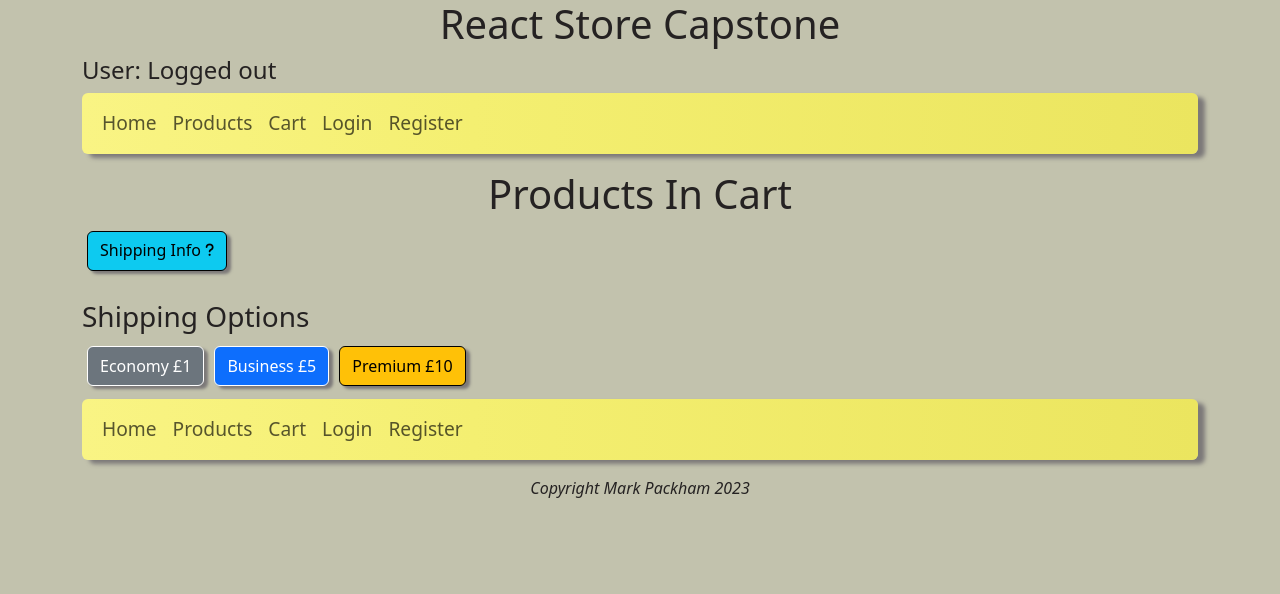
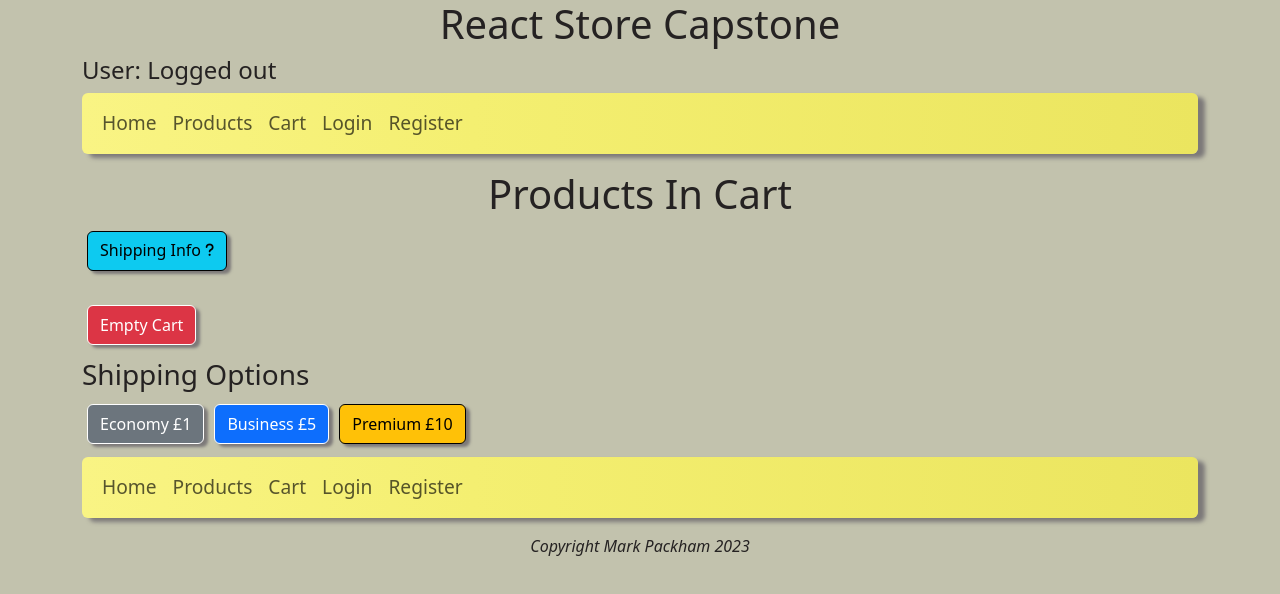
Before and after one commit to markpackham/HyperionDevReact-AppCapstoneProject, a React (Vite) app in the folder reactStoreCapstoneProject/: page /cart in a window 1280 px wide. Shown: the top 594 px of the page. Built offline with nearby package versions, Linux system fonts and the light colour scheme.

Commit message:
Fully empty cart

```diff
--- a/reactStoreCapstoneProject/src/components/products/Cart.jsx
+++ b/reactStoreCapstoneProject/src/components/products/Cart.jsx
@@ -1,13 +1,21 @@
-import { useSelector } from "react-redux";
+import { useDispatch, useSelector } from "react-redux";
 import CartItem from "./CartItem";
 import ShippingHelpInfo from "./ShippingHelpInfo";
+import { emptyCart } from "../../store/productCartSlice";
 
 const Cart = () => {
+  const dispatch = useDispatch();
+
   // Grab products from store
   const productCart = useSelector((state) => state.productCart);
 
   // Show total price in cart
   const totalPrice = productCart.reduce((acc, item) => acc + item.price, 0);
+
+  const handleEmptyCartClick = () => {
+    // Pass in id as payload so correct product is deleted
+    dispatch(emptyCart());
+  };
 
   return (
     <>
@@ -30,7 +38,10 @@ const Cart = () => {
           />
         )) || <h3>Loading ...</h3>}
       </ul>
-      <h3>Shipping Options</h3>
+      <button onClick={handleEmptyCartClick} className="btn btn-danger">
+        Empty Cart
+      </button>
+      <h3 className="mt-2">Shipping Options</h3>
       <button className="btn btn-secondary">Economy £1</button>
       <button className="btn btn-primary">Business £5</button>
       <button className="btn btn-warning">Premium £10</button>
--- a/reactStoreCapstoneProject/src/store/productCartSlice.js
+++ b/reactStoreCapstoneProject/src/store/productCartSlice.js
@@ -23,9 +23,15 @@ const productCartSlice = createSlice({
     deleteProduct: (state, action) => {
       return state.filter((product) => product.id !== action.payload.id);
     },
+
+    // Empty entire cart
+    emptyCart: (state) => {
+      alert("Cart emptied!");
+      return state.filter((product) => product.id === "Clear everything out");
+    },
   },
 });
 
-export const { addToCart, deleteProduct } = productCartSlice.actions;
+export const { addToCart, deleteProduct, emptyCart } = productCartSlice.actions;
 
 export default productCartSlice.reducer;
```
